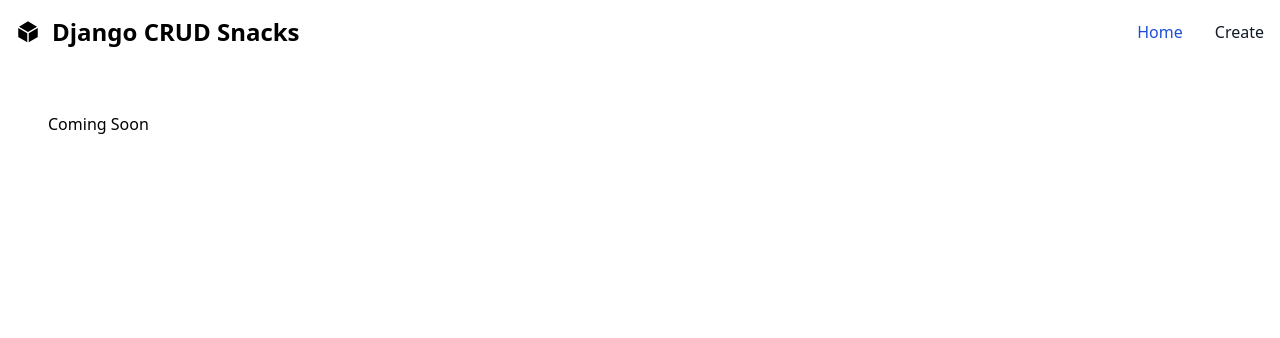
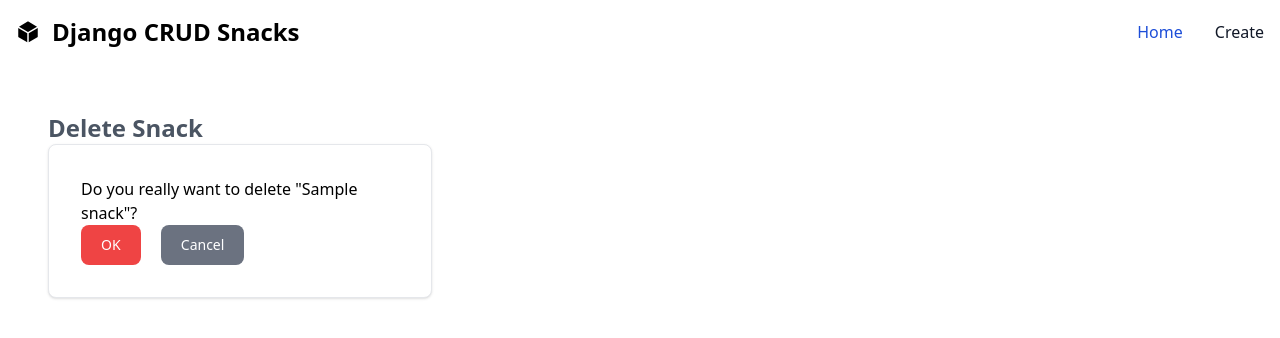
Before and after one commit to rhettchase/snacks_crud, a Django app: page /1/delete/ in a window 1280 px wide. Shown: the top 338 px of the page. Run offline with Django 5.2, Linux system fonts and the light colour scheme; tables that the repository leaves empty hold one stand-in row (values such as "Sample post"); some libraries are stand-ins or nearby versions.

Commit message:
adds delete and updates styling

```diff
--- a/templates/snack_create.html
+++ b/templates/snack_create.html
@@ -1,6 +1,8 @@
 {% extends 'base.html' %}
 
 {% block content %}
+
+<h1 class="text-2xl font-semibold text-gray-600">Create Snack</h1>
 
 <div
   class="w-full max-w-sm p-4 bg-white border border-gray-200 rounded-lg shadow sm:p-6 md:p-8">
@@ -8,6 +10,7 @@
     {% csrf_token %}
     {{ form.as_p }}
     <input class="text-white bg-blue-700 hover:bg-blue-800 focus:ring-4 focus:ring-blue-300 font-medium rounded-lg text-sm px-5 py-2.5 me-2 mb-2 dark:bg-blue-600 dark:hover:bg-blue-700 focus:outline-none dark:focus:ring-blue-800" type="submit" value="SAVE">
+    <a href="javascript:history.back()" class="inline-block text-white bg-gray-500 hover:bg-gray-600 focus:ring-4 focus:outline-none focus:ring-gray-300 font-medium rounded-lg text-sm w-full sm:w-auto px-5 py-2.5 text-center dark:bg-gray-700 dark:hover:bg-gray-800 dark:focus:ring-gray-700 mt-4 sm:mt-0 sm:ml-4">Cancel</a>
   </form>
 </div>
 
--- a/templates/snack_delete.html
+++ b/templates/snack_delete.html
@@ -1,7 +1,16 @@
 {% extends 'base.html' %}
 
 {% block content %}
+<h1 class="text-2xl font-semibold text-gray-600">Delete Snack</h1>
+<div
+class="w-full max-w-sm p-4 bg-white border border-gray-200 rounded-lg shadow sm:p-6 md:p-8 dark:bg-gray-800 dark:border-gray-700 dark:text-white">
 
-<h1>Coming Soon</h1>
+<form method="POST">
+{% csrf_token %}
+  <p>Do you really want to delete "{{ snack.title }}"?</p>
+  <input type="submit" value="OK" class="text-white bg-red-500 hover:bg-red-600 focus:ring-4 focus:outline-none focus:ring-red-300 font-medium rounded-lg text-sm w-full sm:w-auto px-5 py-2.5 text-center dark:bg-red-800 dark:hover:bg-red-900 dark:focus:ring-red-800">
+  <a href="javascript:history.back()" class="inline-block text-white bg-gray-500 hover:bg-gray-600 focus:ring-4 focus:outline-none focus:ring-gray-300 font-medium rounded-lg text-sm w-full sm:w-auto px-5 py-2.5 text-center dark:bg-gray-700 dark:hover:bg-gray-800 dark:focus:ring-gray-700 mt-4 sm:mt-0 sm:ml-4">Cancel</a>
+</form>
+</div>
 
 {% endblock content %}
--- a/templates/snack_detail.html
+++ b/templates/snack_detail.html
@@ -1,6 +1,8 @@
 {% extends 'base.html' %}
 
 {% block content %}
+
+<h1 class="text-2xl font-semibold text-gray-600">Snack Details</h1>
 
 <section>
 
--- a/templates/snack_list.html
+++ b/templates/snack_list.html
@@ -1,5 +1,5 @@
 {% extends 'base.html' %} {% block content %}
-<h1>Snack List</h1>
+<h1 class="text-2xl font-semibold text-gray-600">Snack List</h1>
 
 <section class="m-8 space-y-4">
   <a
--- a/templates/snack_update.html
+++ b/templates/snack_update.html
@@ -1,6 +1,8 @@
 {% extends 'base.html' %}
 
 {% block content %}
+
+<h1 class="text-2xl font-semibold text-gray-600">Update Snack</h1>
 
 <div class="w-full max-w-sm p-4 bg-white border border-gray-200 rounded-lg shadow sm:p-6 md:p-8">
 
```
